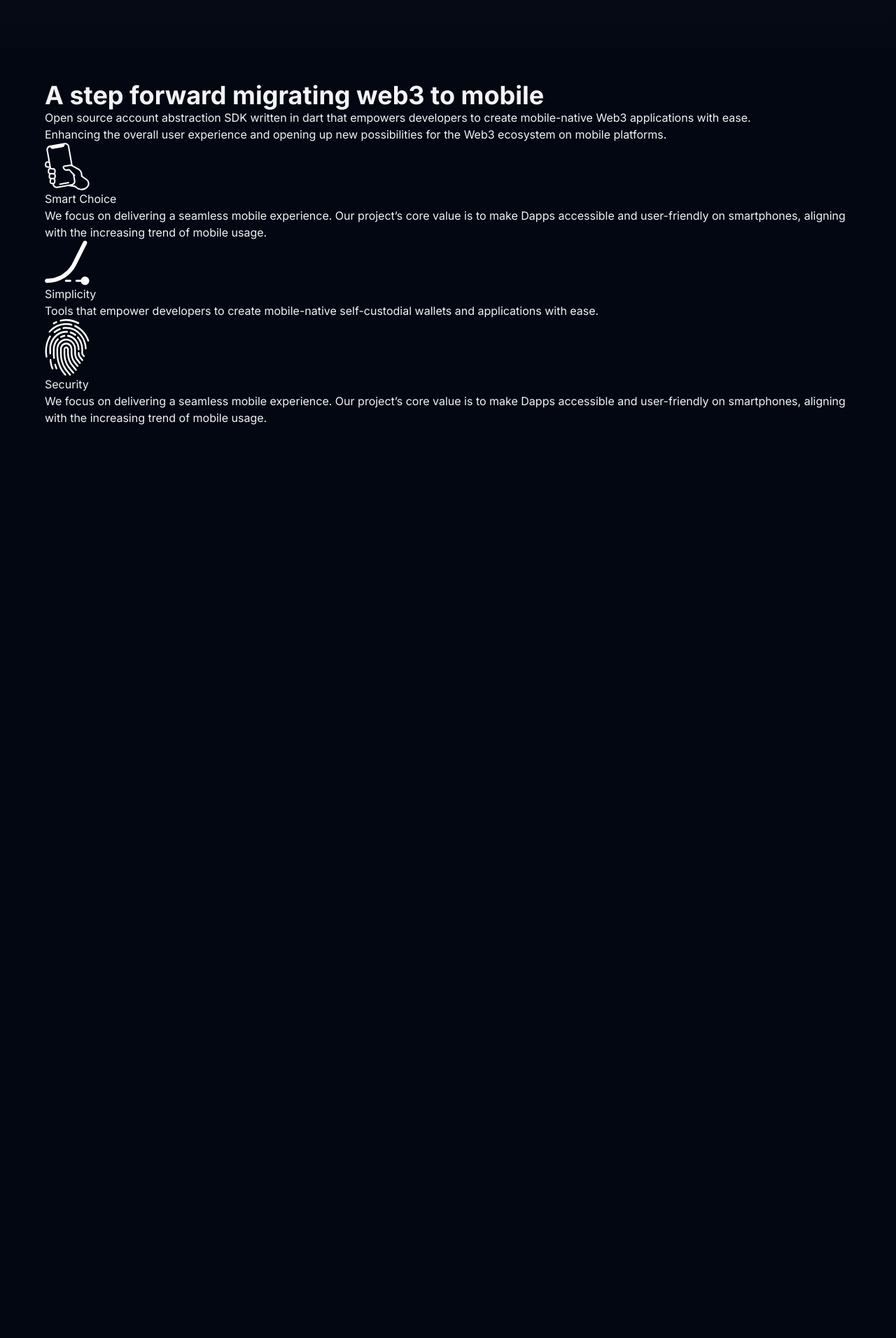
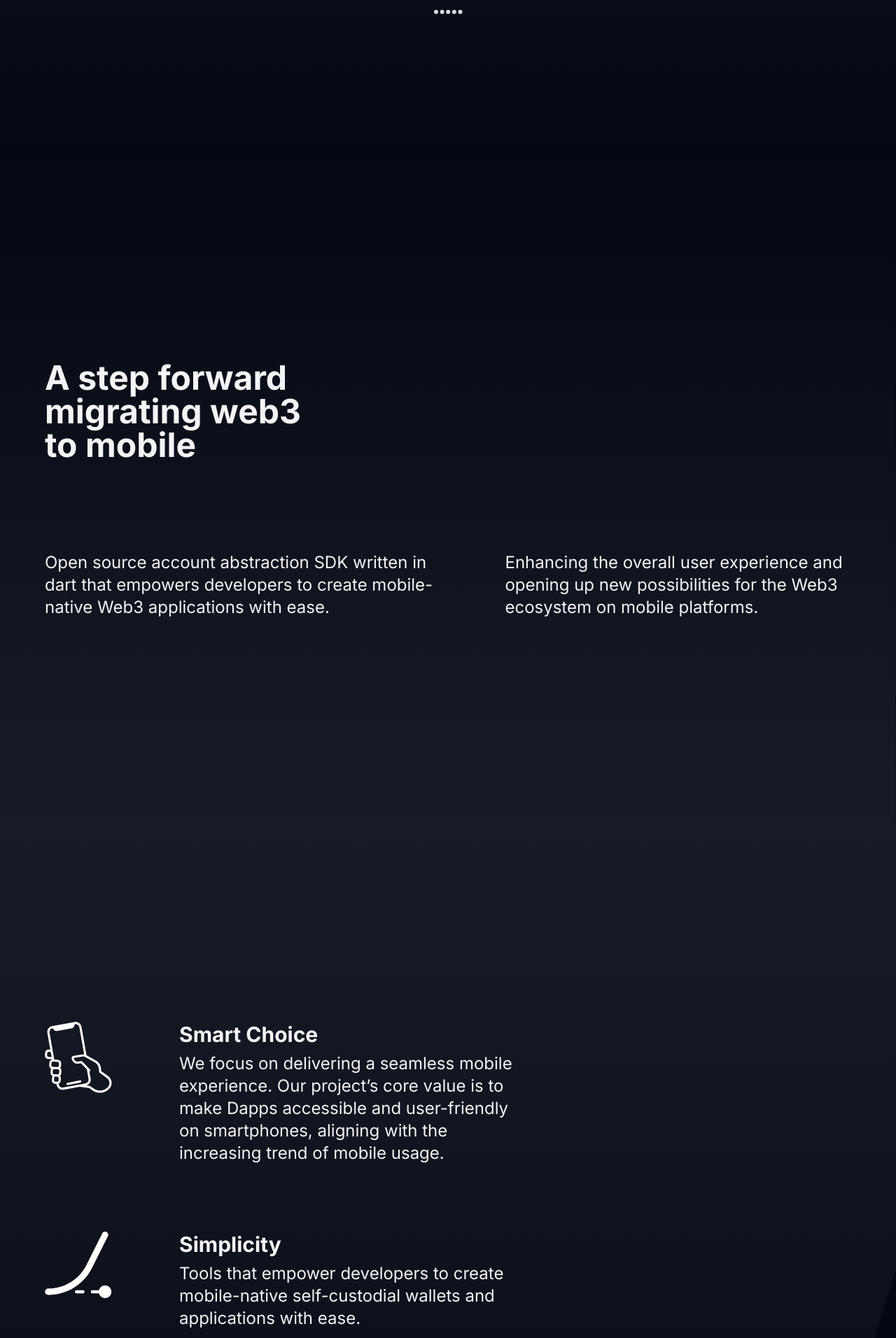
Before and after one commit to vaariance/variance-home, a Next.js app: page / in a window 1280 px wide. Shown: the part 828-2740 px from the top of the page at 70% size. Before the commit the page ends 1485 px from the top, so only its background shows below. Built offline with nearby package versions, Linux system fonts and the light colour scheme.

Commit message:
updates: site-section styling and add new sections

```diff
--- a/app/globals.css
+++ b/app/globals.css
@@ -34,16 +34,28 @@
     @apply h-6 w-6 text-gray-200;
   }
 
+  .img-cont > img {
+    @apply h-full w-full;
+  }
+
   .site-section {
-    @apply w-full p-4 py-12;
+    @apply w-full p-4 py-32;
   }
 
   .site-section > .wrapper {
     @apply mx-auto max-w-6xl;
   }
 
+  .site-section__header {
+    @apply mb-24;
+  }
+
   .site-section__caption {
-    @apply text-2xl lg:text-4xl font-bold;
+    @apply mb-8 text-4xl font-bold lg:text-5xl;
+  }
+
+  .site-section__subcaption {
+    @apply text-lg lg:text-2xl;
   }
 
   .site-nav__list {
@@ -68,10 +80,11 @@
 
   .site-hero {
     @apply relative bg-[url("/img/bg-1.svg")] bg-cover bg-center bg-no-repeat;
+    /* background-position: -24rem; */
   }
 
   .site-hero > .wrapper {
-    @apply flex min-h-screen flex-col items-center justify-center text-center;
+    @apply flex h-screen max-h-[80rem] flex-col items-center justify-center text-center;
   }
 
   .site-hero .site-section__header,
@@ -96,7 +109,7 @@
   }
 
   .site-hero__elements:nth-of-type(1) > * {
-    @apply font-bebasbook w-full pt-2 text-2xl font-light uppercase tracking-widest lg:w-auto lg:-rotate-90;
+    @apply w-full pt-2 font-bebasbook text-2xl font-light uppercase tracking-widest lg:w-auto lg:-rotate-90;
   }
   .site-hero__elements:nth-of-type(1) > *::after {
     @apply mt-2 block h-[0.5px] w-full bg-gray-100/60 lg:hidden;
@@ -104,6 +117,40 @@
   }
 
   .site-hero__elements:nth-of-type(2) {
-    @apply font-bebas absolute bottom-28 left-1/2 flex w-full max-w-md -translate-x-1/2 transform flex-col items-center gap-2 px-8 text-lg uppercase tracking-widest;
+    @apply absolute bottom-52 left-1/2 flex w-full max-w-md -translate-x-1/2 transform flex-col items-center gap-2 px-8 font-bebas text-lg uppercase tracking-widest;
   }
 }
+
+.step-forward-section {
+  @apply relative bg-cover bg-center bg-no-repeat lg:bg-[url("/img/bg-2.svg")] lg:py-72;
+  /* background-position: -24rem; */
+}
+
+.benefits-section {
+  @apply relative bg-cover bg-center bg-no-repeat lg:bg-[url("/img/bg-3.svg")] lg:py-72;
+  /* background-position: -24rem; */
+}
+
+.benefit-list {
+  @apply flex flex-col gap-24 lg:max-w-2xl;
+}
+
+.benefit-list__item {
+  @apply flex flex-col items-start gap-4 lg:flex-row lg:gap-24;
+}
+
+.benefit-list__item-img-cont {
+  @apply flex-shrink-0 lg:w-24;
+}
+
+.benefit-list__item-content {
+  @apply flex flex-col gap-2;
+}
+
+.benefit-list__item-title {
+  @apply text-2xl font-bold lg:text-3xl;
+}
+
+.benefit-list__item-description {
+  @apply text-lg lg:text-2xl;
+}
--- a/app/page.tsx
+++ b/app/page.tsx
@@ -2,7 +2,7 @@ import SiteHero from "@/components/Site/Hero";
 import Image from "next/image";
 
 const Home = () => {
-  const featureList = [
+  const benefitList = [
     {
       id: "smart-choice",
       img: "/img/smart-choice.svg",
@@ -28,40 +28,46 @@ const Home = () => {
   return (
     <main>
       <SiteHero />
-      <section className="site-section">
-        <div className="wrapper">
-          <header className="site-section__header">
-            <div className="wrapper">
-              <h2 className="site-section__caption">
+      <section className="site-section step-forward-section">
+        <div className="wrapper ">
+          {/* <header className="site-section__header">
+            <div className="wrapper"> */}
+          <h2 className="site-section__caption lg:mb-32 lg:max-w-sm">
             A step forward migrating web3 to mobile
           </h2>
+          <div className="text-wrapper gap-12 lg:flex">
             <p className="site-section__subcaption">
-                Open source account abstraction SDK written in dart that
-                empowers developers to create mobile-native Web3 applications
-                with ease.
+              Open source account abstraction SDK written in dart that empowers
+              developers to create mobile-native Web3 applications with ease.
             </p>
+            <br />
             <p className="site-section__subcaption">
               Enhancing the overall user experience and opening up new
               possibilities for the Web3 ecosystem on mobile platforms.
             </p>
           </div>
-          </header>
-          <ul className="feature-list">
-            {featureList.map((feature) => (
-              <li className="feature-list__item" key={feature.id}>
-                <figure className="feature-list__item-img-cont">
+        </div>
+        {/* </header> */}
+        {/* </div> */}
+      </section>
+      <section className="site-section benefits-section">
+        <div className="wrapper">
+          <ul className="benefit-list">
+            {benefitList.map((benefit) => (
+              <li className="benefit-list__item" key={benefit.id}>
+                <figure className="benefit-list__item-img-cont img-cont">
                   <Image
-                    src={feature.img}
-                    alt={feature.title}
-                    className="feature-list__item-img"
+                    src={benefit.img}
+                    alt={benefit.title}
+                    className="benefit-list__item-img"
                     width={64}
                     height={64}
                   />
                 </figure>
-                <div className="feature-list__item-content">
-                  <h3 className="feature-list__item-title">{feature.title}</h3>
-                  <p className="feature-list__item-description">
-                    {feature.description}
+                <div className="benefit-list__item-content">
+                  <h3 className="benefit-list__item-title">{benefit.title}</h3>
+                  <p className="benefit-list__item-description">
+                    {benefit.description}
                   </p>
                 </div>
               </li>
```
Also changed, not shown: public/img/bg-2.svg, public/img/bg-3.svg (added). Lines whose indentation alone changed are shown as unchanged.
